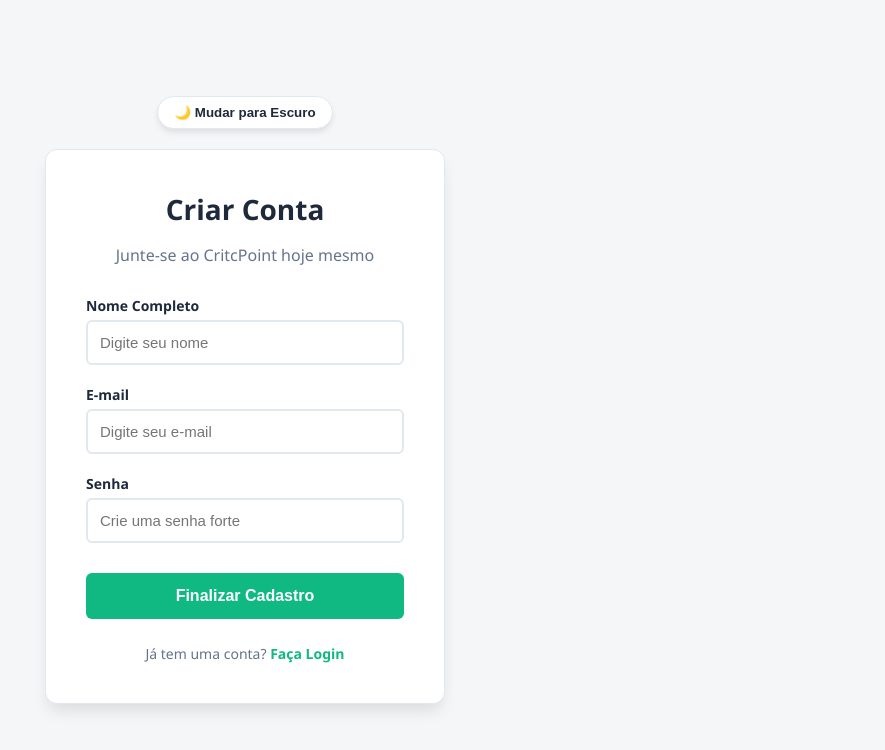
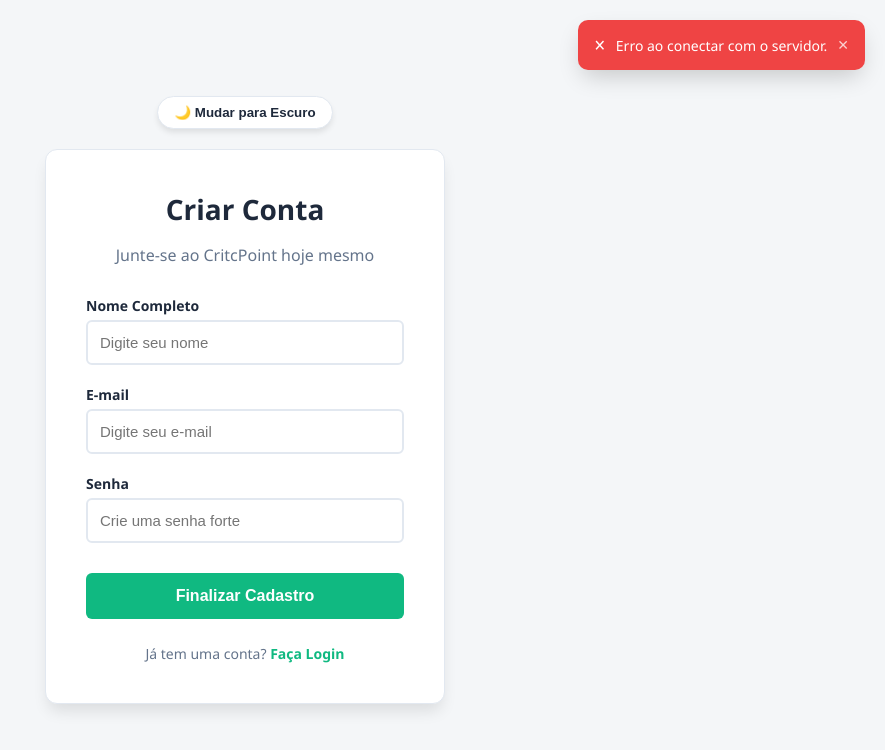
Before and after one commit to Klauspx/CritcPoint, an Angular app in the folder critcpoint-front/: page /cadastro in a window 1280 px wide. Both pictures are taken after a click on the button "Finalizar Cadastro". Shown: the top 750 px of the page, without its empty margins (395-1280 px from the left). Built offline with nearby package versions, Linux system fonts and the light colour scheme; no server answers.

Commit message:
feat: melhoria de experiencia de usuario, notificacoes

```diff
--- a/critcpoint-front/src/app/app.html
+++ b/critcpoint-front/src/app/app.html
@@ -1 +1,3 @@
 <router-outlet></router-outlet>
+<app-toast></app-toast>
+<app-confirm-dialog></app-confirm-dialog>
--- a/critcpoint-front/src/app/app.ts
+++ b/critcpoint-front/src/app/app.ts
@@ -1,9 +1,11 @@
 import { Component, signal } from '@angular/core';
 import { RouterOutlet } from '@angular/router';
+import { Toast } from './shared/toast/toast';
+import { ConfirmDialog } from './shared/confirm-dialog/confirm-dialog';
 
 @Component({
   selector: 'app-root',
-  imports: [RouterOutlet],
+  imports: [RouterOutlet, Toast, ConfirmDialog],
   templateUrl: './app.html',
   styleUrl: './app.css'
 })
--- a/critcpoint-front/src/app/cadastro/cadastro.ts
+++ b/critcpoint-front/src/app/cadastro/cadastro.ts
@@ -1,7 +1,7 @@
 import { Component } from '@angular/core';
 import { FormsModule } from '@angular/forms';
 import { RouterLink, Router } from '@angular/router';
-// Importamos o nosso carteiro que já está configurado na pasta login
+import { ToastService } from '../shared/toast.service';
 import { LoginService } from '../login/login.service';
 
 @Component({
@@ -18,7 +18,11 @@ export class CadastroComponent {
   email = '';
   senha = '';
 
-  constructor(private loginService: LoginService, private router: Router) {}
+  constructor(
+    private loginService: LoginService,
+    private router: Router,
+    private toastService: ToastService
+  ) {}
 
   toggleTheme() {
     this.isDarkMode = !this.isDarkMode;
@@ -33,17 +37,17 @@ export class CadastroComponent {
 
     console.log("Enviando pacote de cadastro...", pacoteDeDados);
 
-    this.loginService.enviarParaOJava(pacoteDeDados).subscribe({
+        this.loginService.enviarParaOJava(pacoteDeDados).subscribe({
       next: (resposta) => {
-        alert("Show! Usuário CADASTRADO com sucesso no banco de dados!");
+        this.toastService.success("Conta criada com sucesso! Faça login pra continuar.");
         this.router.navigate(['/login']);
       },
       error: (erro) => {
         console.error("Erro no cadastro:", erro);
         const mensagem = typeof erro.error === 'string'
           ? erro.error
-          : "Erro ao conectar com o servidor. Veja o F12!";
-        alert(mensagem);
+          : "Erro ao conectar com o servidor.";
+        this.toastService.error(mensagem);
       }
     });
   }
--- a/critcpoint-front/src/app/dashboard/dashboard.ts
+++ b/critcpoint-front/src/app/dashboard/dashboard.ts
@@ -3,6 +3,8 @@ import { CommonModule } from '@angular/common';
 import { FormsModule } from '@angular/forms';
 import { Router, RouterLink } from '@angular/router';
 import { DashboardService, AlertaDashboard } from './dashboard.service';
+import { ToastService } from '../shared/toast.service';
+import { ConfirmService } from '../shared/confirm.service';
 
 interface UsuarioLogado {
   id: number;
@@ -62,7 +64,9 @@ export class Dashboard implements OnInit {
 
   constructor(
     private dashboardService: DashboardService,
-    private router: Router
+    private router: Router,
+    private toastService: ToastService,
+    private confirmService: ConfirmService
   ) {}
 
   ngOnInit() {
@@ -238,9 +242,24 @@ async carregarDadosDoMercado() {
   }
 
   // 1. Abre o modal de confirmação
-  excluirAlerta(alerta: AlertaDashboard) {
-    this.alertaParaExcluir = alerta;
-    this.mostrarModalExclusao = true;
+  async excluirAlerta(alerta: AlertaDashboard) {
+    const confirmado = await this.confirmService.pedir(`Excluir o alerta de ${alerta.codigoAcao}?`);
+    if (!confirmado) return;
+
+    this.excluindoId = alerta.id;
+
+    this.dashboardService.deletarAlerta(alerta.id).subscribe({
+      next: () => {
+        this.alertas = this.alertas.filter(a => a.id !== alerta.id);
+        this.excluindoId = null;
+        this.toastService.success('Alerta excluído.');
+      },
+      error: (erro) => {
+        console.error('Erro ao excluir alerta:', erro);
+        this.toastService.error('Não foi possível excluir o alerta.');
+        this.excluindoId = null;
+      }
+    });
   }
 
   // 2. Fecha o modal se o usuário desistir
--- /dev/null
+++ b/critcpoint-front/src/app/shared/confirm-dialog/confirm-dialog.css
@@ -0,0 +1,55 @@
+.confirm-fundo {
+  position: fixed;
+  inset: 0;
+  background: rgba(15, 23, 42, 0.5);
+  display: flex;
+  align-items: center;
+  justify-content: center;
+  z-index: 9998;
+  font-family: 'Segoe UI', Tahoma, Geneva, Verdana, sans-serif;
+}
+
+.confirm-card {
+  background: white;
+  border-radius: 12px;
+  padding: 28px;
+  width: 100%;
+  max-width: 340px;
+  text-align: center;
+  box-shadow: 0 20px 40px -12px rgba(0, 0, 0, 0.25);
+}
+
+.confirm-card p {
+  margin: 0 0 22px;
+  font-size: 15px;
+  color: #1E293B;
+}
+
+.confirm-botoes {
+  display: flex;
+  gap: 10px;
+}
+
+.btn-cancelar, .btn-confirmar {
+  flex: 1;
+  padding: 11px;
+  border-radius: 6px;
+  font-weight: 700;
+  cursor: pointer;
+  border: none;
+}
+
+.btn-cancelar {
+  background: #F4F6F8;
+  color: #1E293B;
+  border: 1px solid #E2E8F0;
+}
+
+.btn-confirmar {
+  background: #EF4444;
+  color: white;
+}
+
+.btn-confirmar:hover {
+  background: #DC2626;
+}
--- /dev/null
+++ b/critcpoint-front/src/app/shared/confirm-dialog/confirm-dialog.html
@@ -0,0 +1,9 @@
+<div class="confirm-fundo" *ngIf="confirmService.aberto()">
+  <div class="confirm-card">
+    <p>{{ confirmService.mensagem() }}</p>
+    <div class="confirm-botoes">
+      <button class="btn-cancelar" (click)="confirmService.cancelar()">Cancelar</button>
+      <button class="btn-confirmar" (click)="confirmService.confirmar()">Confirmar</button>
+    </div>
+  </div>
+</div>
--- /dev/null
+++ b/critcpoint-front/src/app/shared/confirm.service.ts
@@ -0,0 +1,26 @@
+import { Injectable, signal } from '@angular/core';
+
+@Injectable({ providedIn: 'root' })
+export class ConfirmService {
+  aberto = signal(false);
+  mensagem = signal('');
+  private resolver?: (valor: boolean) => void;
+
+  pedir(mensagem: string): Promise<boolean> {
+    this.mensagem.set(mensagem);
+    this.aberto.set(true);
+    return new Promise(resolve => {
+      this.resolver = resolve;
+    });
+  }
+
+  confirmar() {
+    this.aberto.set(false);
+    this.resolver?.(true);
+  }
+
+  cancelar() {
+    this.aberto.set(false);
+    this.resolver?.(false);
+  }
+}
--- /dev/null
+++ b/critcpoint-front/src/app/shared/toast.service.ts
@@ -0,0 +1,27 @@
+import { Injectable, signal } from '@angular/core';
+
+export interface Toast {
+  id: number;
+  message: string;
+  type: 'success' | 'error' | 'info';
+}
+
+@Injectable({ providedIn: 'root' })
+export class ToastService {
+  private contadorId = 0;
+  toasts = signal<Toast[]>([]);
+
+  show(message: string, type: 'success' | 'error' | 'info' = 'info', duracaoMs = 4000) {
+    const id = ++this.contadorId;
+    this.toasts.update(lista => [...lista, { id, message, type }]);
+    setTimeout(() => this.remover(id), duracaoMs);
+  }
+
+  success(message: string) { this.show(message, 'success'); }
+  error(message: string) { this.show(message, 'error'); }
+  info(message: string) { this.show(message, 'info'); }
+
+  remover(id: number) {
+    this.toasts.update(lista => lista.filter(t => t.id !== id));
+  }
+}
--- /dev/null
+++ b/critcpoint-front/src/app/shared/toast/toast.css
@@ -0,0 +1,58 @@
+.toast-container {
+  position: fixed;
+  top: 20px;
+  right: 20px;
+  z-index: 9999;
+  display: flex;
+  flex-direction: column;
+  gap: 10px;
+  pointer-events: none;
+}
+
+.toast {
+  pointer-events: auto;
+  display: flex;
+  align-items: center;
+  gap: 10px;
+  min-width: 280px;
+  max-width: 380px;
+  padding: 14px 16px;
+  border-radius: 10px;
+  box-shadow: 0 10px 25px -5px rgba(0, 0, 0, 0.2);
+  font-family: 'Segoe UI', Tahoma, Geneva, Verdana, sans-serif;
+  font-size: 14px;
+  color: white;
+  animation: toast-entrar 0.25s ease-out;
+}
+
+@keyframes toast-entrar {
+  from { transform: translateX(30px); opacity: 0; }
+  to { transform: translateX(0); opacity: 1; }
+}
+
+.toast-success { background: #10B981; }
+.toast-error { background: #EF4444; }
+.toast-info { background: #334155; }
+
+.toast-icone {
+  font-weight: bold;
+  font-size: 16px;
+}
+
+.toast-mensagem {
+  flex: 1;
+}
+
+.toast-fechar {
+  background: transparent;
+  border: none;
+  color: white;
+  opacity: 0.75;
+  cursor: pointer;
+  font-size: 14px;
+  padding: 0;
+}
+
+.toast-fechar:hover {
+  opacity: 1;
+}
--- /dev/null
+++ b/critcpoint-front/src/app/shared/toast/toast.html
@@ -0,0 +1,9 @@
+<div class="toast-container">
+  <div class="toast" *ngFor="let toast of toastService.toasts()" [ngClass]="'toast-' + toast.type">
+    <span class="toast-icone">
+      {{ toast.type === 'success' ? '✓' : toast.type === 'error' ? '✕' : 'ℹ' }}
+    </span>
+    <span class="toast-mensagem">{{ toast.message }}</span>
+    <button class="toast-fechar" (click)="fechar(toast.id)">✕</button>
+  </div>
+</div>
--- /dev/null
+++ b/critcpoint-front/src/app/shared/toast/toast.ts
@@ -0,0 +1,18 @@
+
+import { Component } from '@angular/core';
+import { CommonModule } from '@angular/common';
+import { ToastService } from '../toast.service';
+
+@Component({
+  selector: 'app-toast',
+  imports: [CommonModule],
+  templateUrl: './toast.html',
+  styleUrl: './toast.css'
+})
+export class Toast {
+  constructor(public toastService: ToastService) {}
+
+  fechar(id: number) {
+    this.toastService.remover(id);
+  }
+}
```
Also changed, not shown: critcpoint-front/src/app/shared/confirm-dialog/confirm-dialog.ts (added, +13 -0 lines).
